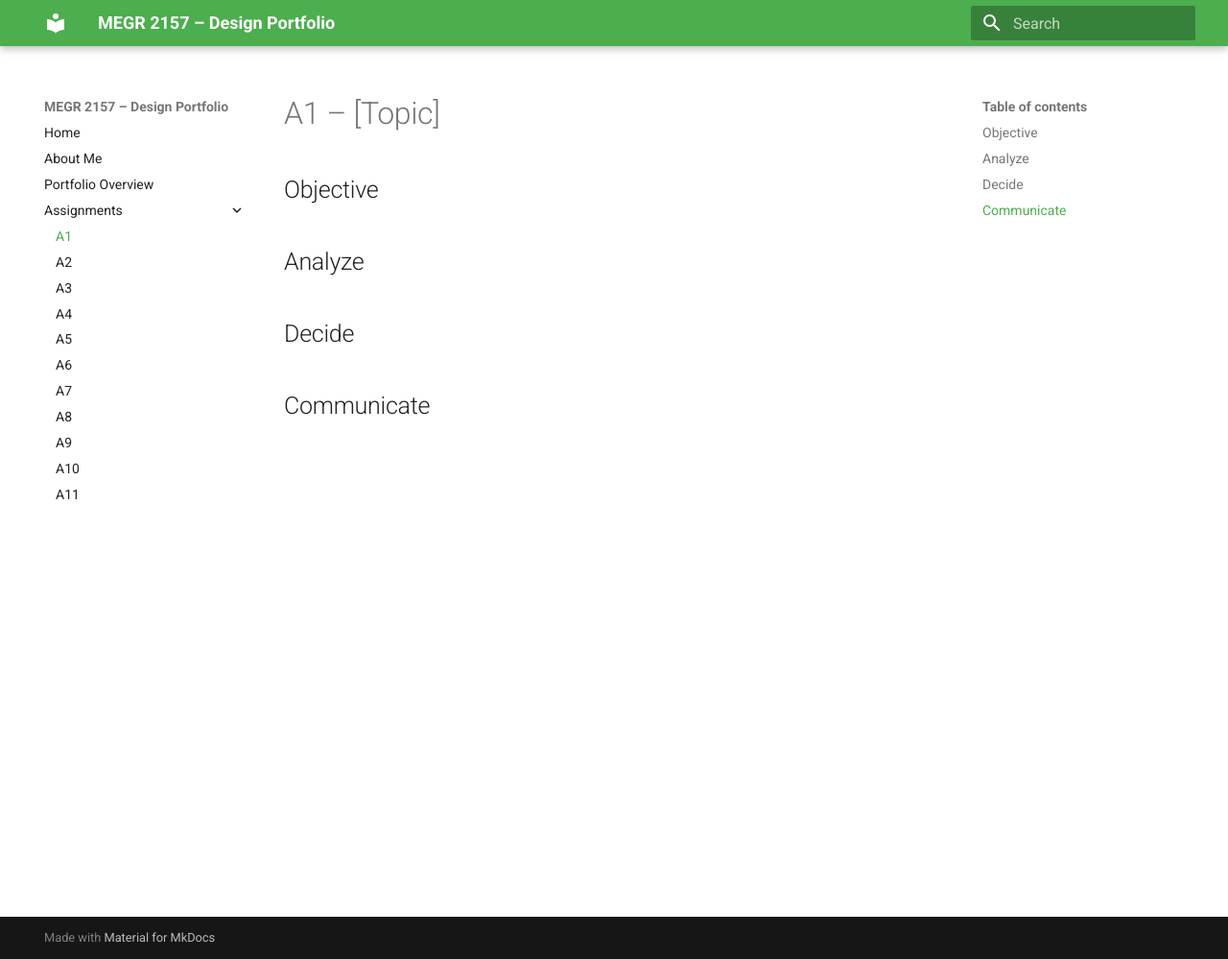
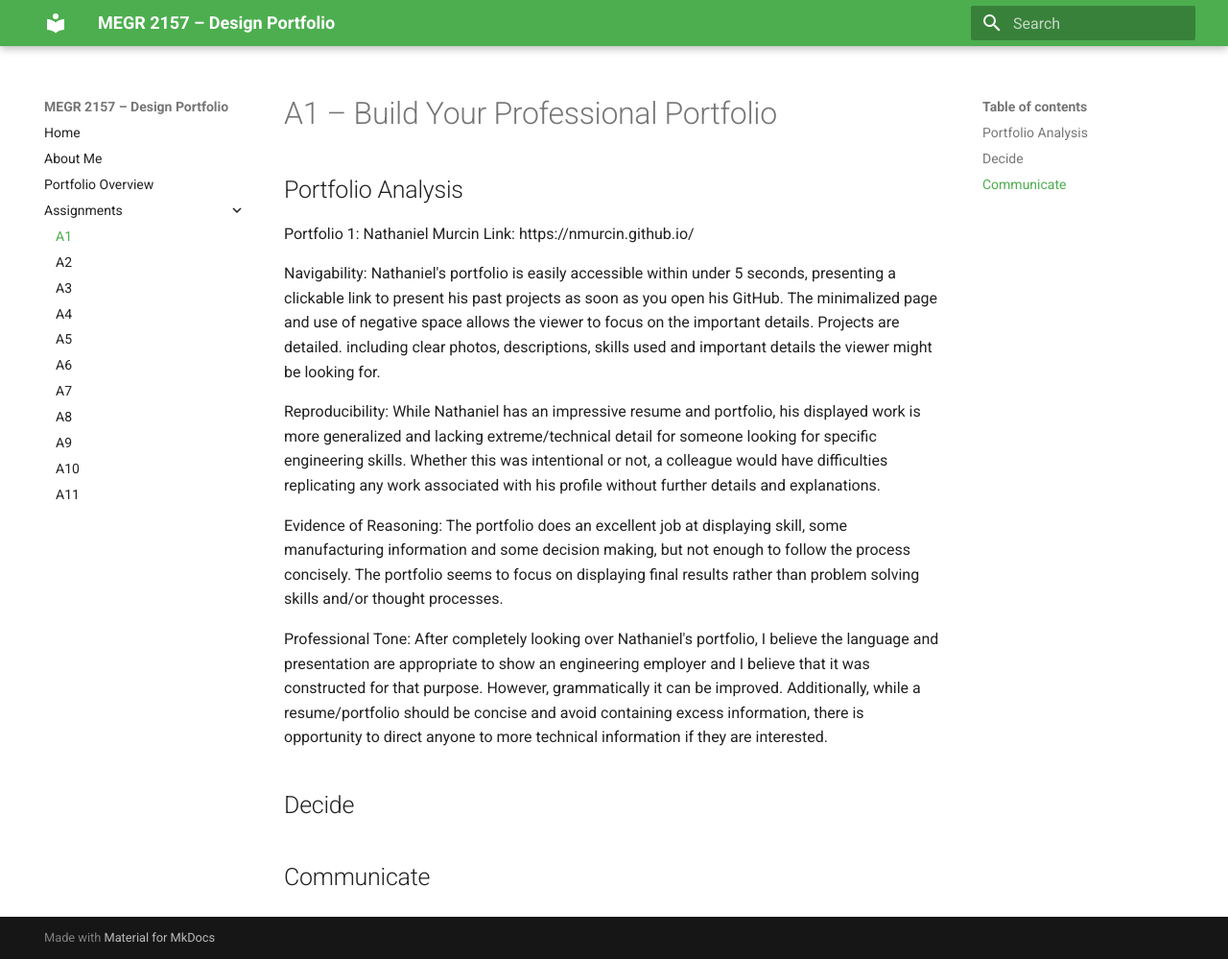
Before and after one commit to gparx/design-portfolio, an MkDocs documentation site: the page built from docs/assignments/A01/index.md, in a window 1280 px wide and 999 px high. Shown: the whole window at 96% size. Built offline with MkDocs 1.6.1 and Material for MkDocs 9.7.7, drawn with Linux system fonts in a browser that asks for light colours.

Commit message:
Revise A1 assignment to focus on portfolio analysis
Updated the index.md file to reflect the topic of building a professional portfolio, including detailed analysis of Nathaniel Murcin's portfolio.

```diff
--- a/docs/assignments/A01/index.md
+++ b/docs/assignments/A01/index.md
@@ -1,11 +1,17 @@
-# A1 – [Topic]
-
-## Objective
+# A1 – Build Your Professional Portfolio
 
 
-## Analyze
+## Portfolio Analysis
+Portfolio 1: Nathaniel Murcin
+Link: https://nmurcin.github.io/
 
+Navigability: Nathaniel's portfolio is easily accessible within under 5 seconds, presenting a clickable link to present his past projects as soon as you open his GitHub. The minimalized page and use of negative space allows the viewer to focus on the important details. Projects are detailed. including clear photos, descriptions, skills used and important details the viewer might be looking for.
 
+Reproducibility: While Nathaniel has an impressive resume and portfolio, his displayed work is more generalized and lacking extreme/technical detail for someone looking for specific engineering skills. Whether this was intentional or not, a colleague would have difficulties replicating any work associated with his profile without further details and explanations.
+
+Evidence of Reasoning: The portfolio does an excellent job at displaying skill, some manufacturing information and some decision making, but not enough to follow the process concisely. The portfolio seems to focus on displaying final results rather than problem solving skills and/or thought processes.
+
+Professional Tone: After completely looking over Nathaniel's portfolio, I believe the language and presentation are appropriate to show an engineering employer and I believe that it was constructed for that purpose. However, grammatically it can be improved. Additionally, while a resume/portfolio should be concise and avoid containing excess information, there is opportunity to direct anyone to more technical information if they are interested.
 ## Decide
 
 
```
